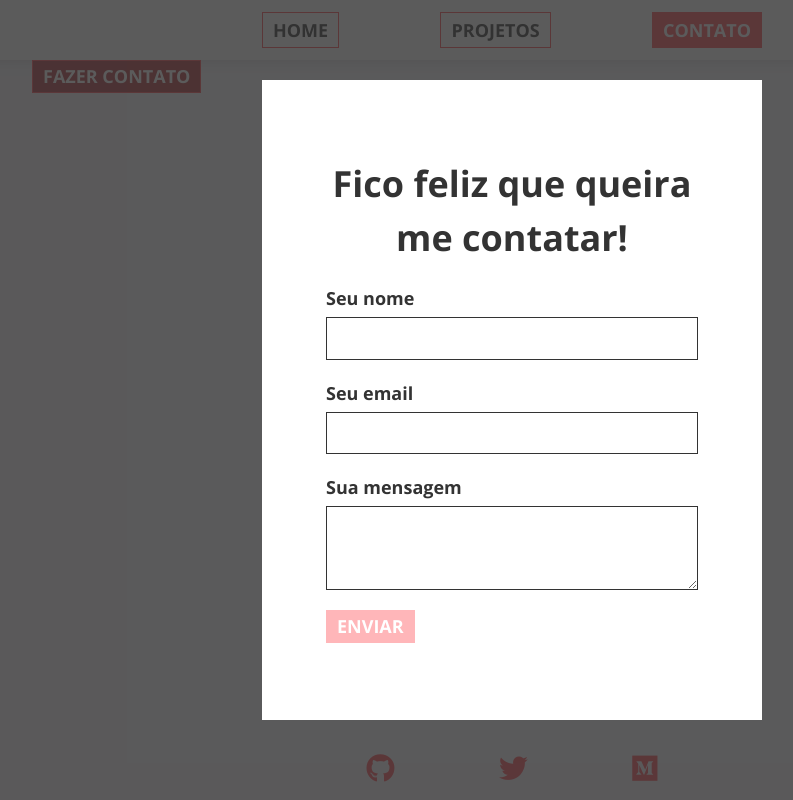
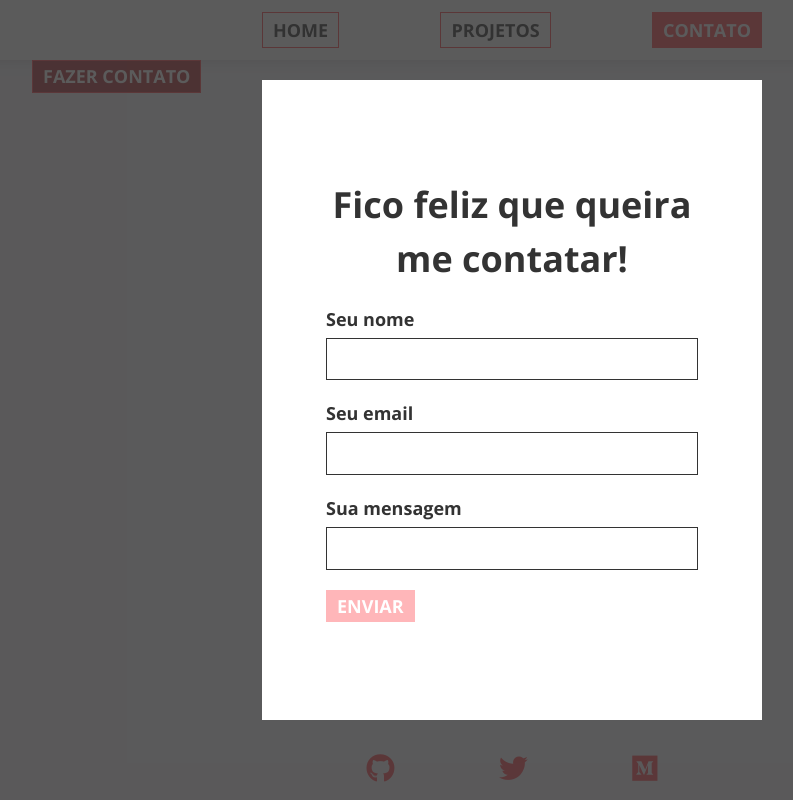
Before and after one commit to aaamenezes/Andre_Menezes_JAMStackAlura, a Next.js app: page /contact in a window 1280 px wide. Both pictures are taken after a click on the button "FAZER CONTATO". Shown: the whole page, without its empty margins (128-921 px from the left). Built offline with nearby package versions, Linux system fonts and the light colour scheme.

Commit message:
Desativar submit com form vazio

```diff
--- a/pages/contact.js
+++ b/pages/contact.js
@@ -49,7 +49,7 @@ export default function Home() {
               <Title as='h2'>
                 Fico feliz que queira me contatar!
               </Title>
-              <Form formData={formData} />
+              <Form />
             </Modal>
           )}
         </Container>
--- a/src/components/form/index.js
+++ b/src/components/form/index.js
@@ -1,32 +1,87 @@
 import React, { useState } from 'react'
 
 import styled from 'styled-components'
-import PropTypes from 'prop-types'
 
-import FormGroup from './formGroup'
 import Button from '../common/button'
 
 const FormStyled = styled.form`
   width: 100%;
 `
 
-function Form({ formData }) {
-  const [ formEmpty = setFormEmpty ] = useState(true)
-  const formGroups = formData.map(group => (
-    <FormGroup
-      info={group.info}
-      label={group.label}
-      inputType={group.inputType}
-      key={group.label}
-    />
-  ))
+const FormGroupStyled = styled.div`
+  display: flex;
+  flex-direction: column;
+
+  label {
+    margin-bottom: 5px;
+    font-weight: ${ ({ theme }) => theme.fontWeight.bold }
+  }
+`
+
+const InputStyled = styled.input`
+  padding: 10px 5px;
+  margin-bottom: 20px;
+  border: 1px solid ${ ({ theme }) => theme.color.support.black };
+  outline: none;
+  border-radius: 0;
+  resize: vertical;
+  transition: ${ ({ theme }) => theme.transition.fast };
+
+  &:focus {
+    border: 1px solid ${ ({ theme }) => theme.color.primary.dark };
+    font-weight: ${ ({ theme }) => theme.fontWeight.bold };
+    color: ${ ({ theme }) => theme.color.support.white };
+    background-color: ${ ({ theme }) => theme.color.primary.dark };
+  }
+
+  &:not(:focus) {
+    font-style: italic;
+  }
+`
+
+function Form() {
+  const [ name, setName ] = useState('')
+  const [ email, setEmail ] = useState('')
+  const [ message, setMessage ] = useState('')
 
   return (
     <FormStyled>
-      {formGroups}
+      <FormGroupStyled>
+        <label htmlFor='name'>Seu nome</label>
+        <InputStyled
+          type='text'
+          id='name'
+          name='name'
+          value={name}
+          onChange={event => setName(event.target.value)}
+        />
+      </FormGroupStyled>
+      <FormGroupStyled>
+        <label htmlFor='email'>Seu email</label>
+        <InputStyled
+          type='email'
+          id='email'
+          name='email'
+          value={email}
+          onChange={event => setEmail(event.target.value)}
+        />
+      </FormGroupStyled>
+      <FormGroupStyled>
+        <label htmlFor='message'>Sua mensagem</label>
+        <InputStyled
+          type='textarea'
+          rows='3'
+          id='message'
+          name='message'
+          value={message}
+          onChange={event => setMessage(event.target.value)}
+        />
+      </FormGroupStyled>
       <Button
         variant='primary'
-        disabled={formEmpty}
+        disabled={
+          name.length === 0 || email.length === 0 || message.length === 0
+        }
       >
         Enviar
       </Button>
@@ -34,8 +89,4 @@ function Form({ formData }) {
   )
 }
 
-Form.propTypes = {
-  formData: PropTypes.arrayOf(PropTypes.object).isRequired
-}
-
 export default Form
```
